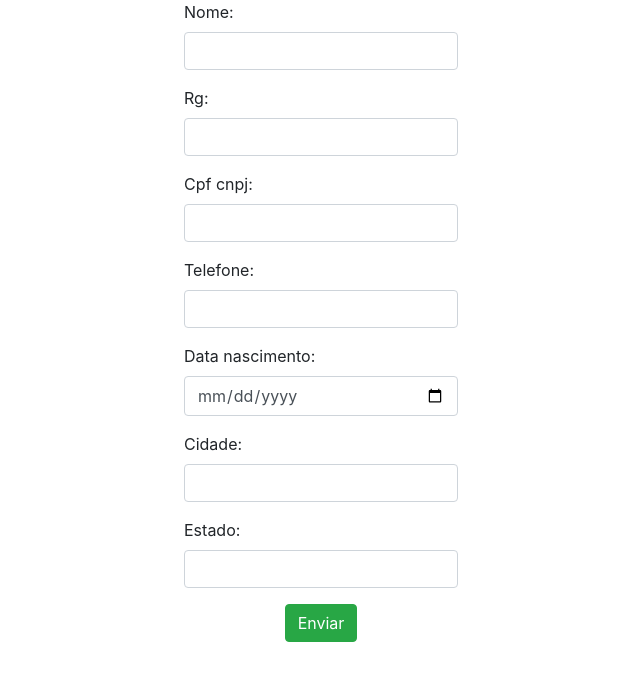
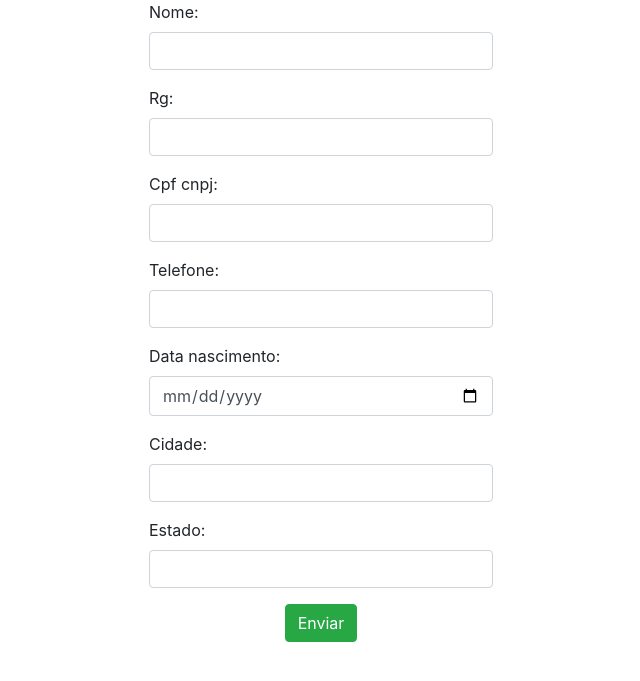
Before and after one commit to lucas-b-santos/Django_Forms, a Django app: page /cadastro/ in a window 1280 px wide. Shown: the top 681 px of the page, without its empty margins (319-959 px from the left). Run offline with Django 3.2, Linux system fonts and the light colour scheme; some libraries are stand-ins or nearby versions.

Commit message:
pequenas alteracoes

```diff
--- a/formulario/templates/form.html
+++ b/formulario/templates/form.html
@@ -15,11 +15,11 @@
 
 <body>
 
-    <div class="d-lg-flex justify-content-center">
+    <div class="d-flex justify-content-center">
             <form method="post">
                 {% csrf_token %}
                 {% for field in form%}
-            <div class="form-group">
+                <div class="form-group row">
                     {{ field.label_tag }}
                     {{field}}
                     {{ field.errors }}
--- a/formulario/views.py
+++ b/formulario/views.py
@@ -1,6 +1,8 @@
 from django.shortcuts import render, redirect
 from django.http import HttpResponse
 from .forms import formPrincipal
+from django.core.exceptions import ValidationError
+
 
 
 # Create your views here.
@@ -23,9 +25,6 @@ def teste(request):
             else:
                 initial[field] = form.cleaned_data[field]
 
-        initial['data_nascimento'] = None
-        print(initial)
-        formLimpo = formPrincipal(initial=initial)
-
-        context = {"form": formLimpo}
+        form.data = initial
+        context = {"form": form}
         return render(request, 'form.html', context)
```
Lines whose indentation alone changed are shown as unchanged.
